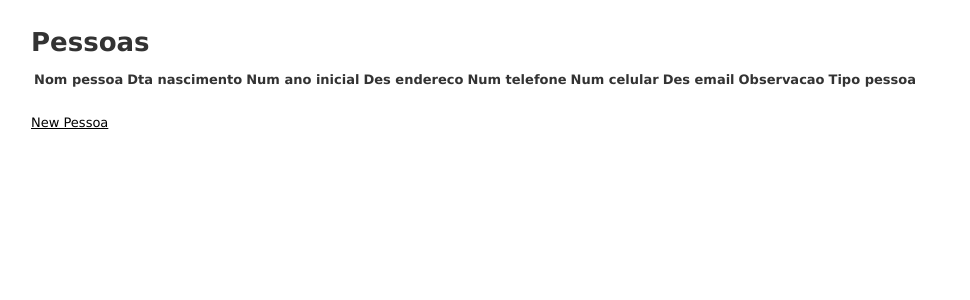
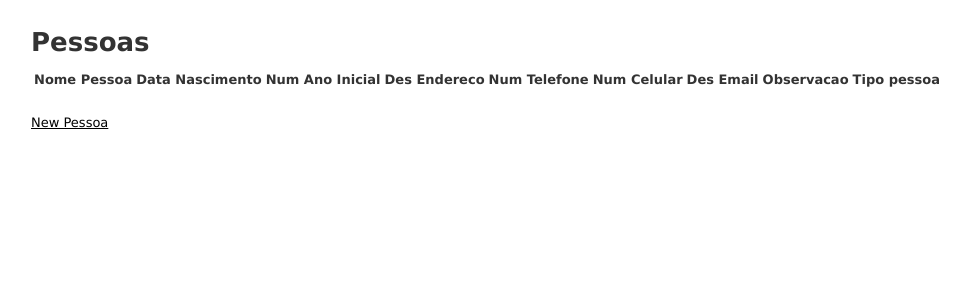
Before and after one commit to gesleyevening/ejc, a Rails app: template app/views/pessoas/index.html.erb in a window 1280 px wide. Shown: the top 300 px of the page, without its empty margins (2-972 px from the left). Run offline with Rails 7, Linux system fonts and the light colour scheme; the template is opened without the code that fills it, so the values that code supplies are empty; style sheets or scripts are compiled from the project's sources; some libraries are stand-ins or nearby versions.

Commit message:
Problema Data

```diff
--- a/app/views/pessoas/index.html.erb
+++ b/app/views/pessoas/index.html.erb
@@ -5,13 +5,13 @@
 <table>
   <thead>
     <tr>
-      <th>Nom pessoa</th>
-      <th>Dta nascimento</th>
-      <th>Num ano inicial</th>
-      <th>Des endereco</th>
-      <th>Num telefone</th>
-      <th>Num celular</th>
-      <th>Des email</th>
+      <th>Nome Pessoa</th>
+      <th>Data Nascimento</th>
+      <th>Num Ano Inicial</th>
+      <th>Des Endereco</th>
+      <th>Num Telefone</th>
+      <th>Num Celular</th>
+      <th>Des Email</th>
       <th>Observacao</th>
       <th>Tipo pessoa</th>
       <th colspan="3"></th>
--- a/app/views/pessoas/show.html.erb
+++ b/app/views/pessoas/show.html.erb
@@ -1,12 +1,12 @@
 <p id="notice"><%= notice %></p>
 
 <p>
-  <strong>Nom pessoa:</strong>
+  <strong>Nome pessoa:</strong>
   <%= @pessoa.nom_pessoa %>
 </p>
 
 <p>
-  <strong>Dta nascimento:</strong>
+  <strong>Data nascimento:</strong>
   <%= @pessoa.dta_nascimento %>
 </p>
 
--- a/temperature/temperature.rb
+++ /dev/null
@@ -1,5 +0,0 @@
-require 'minitest/autorun'
-require_relative './temperature'
-
-class TemperatureTest < Minitest::Test
-end
```
Also changed, not shown: temperature/temperature_test.rb (deleted, +0 -8 lines).
